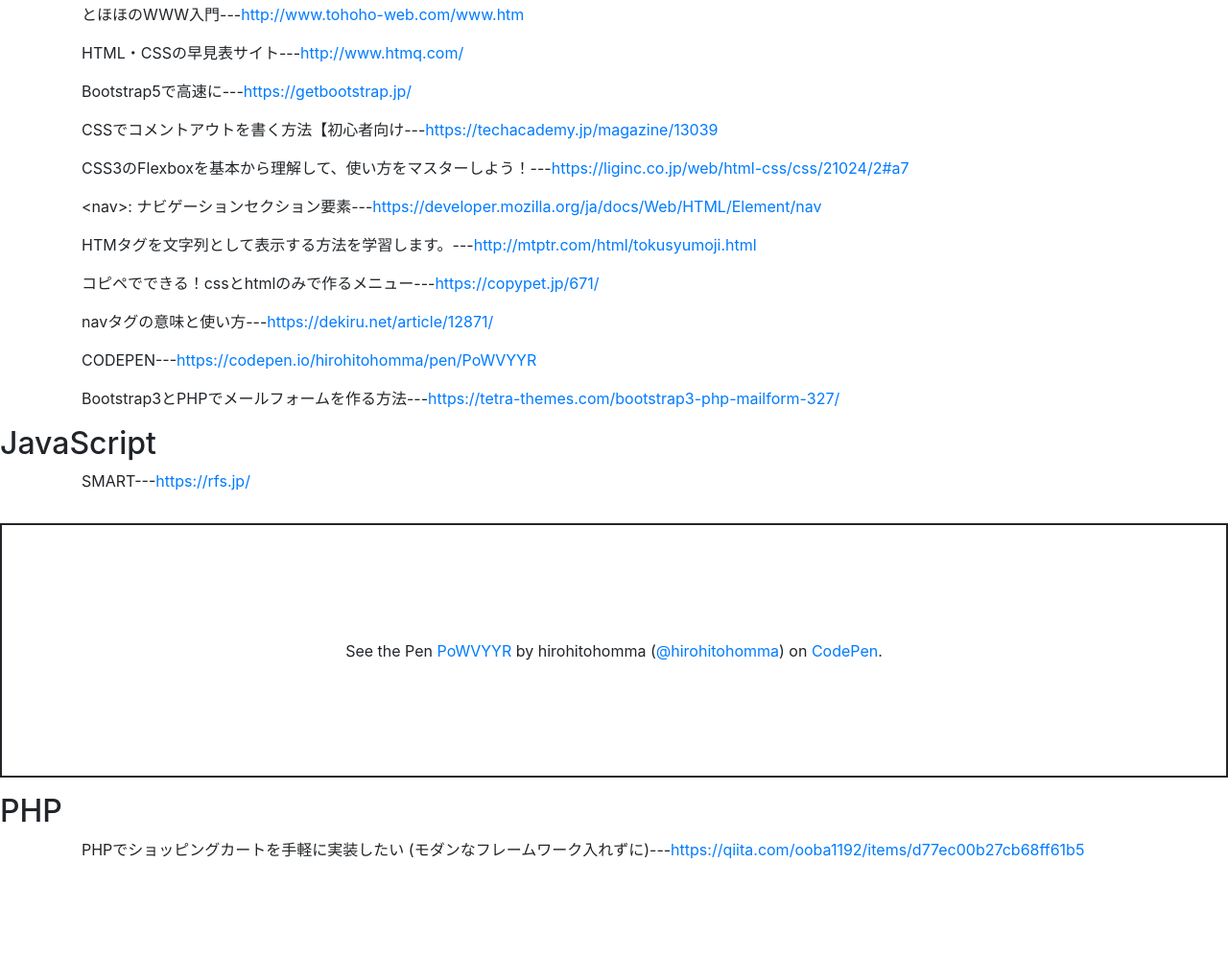
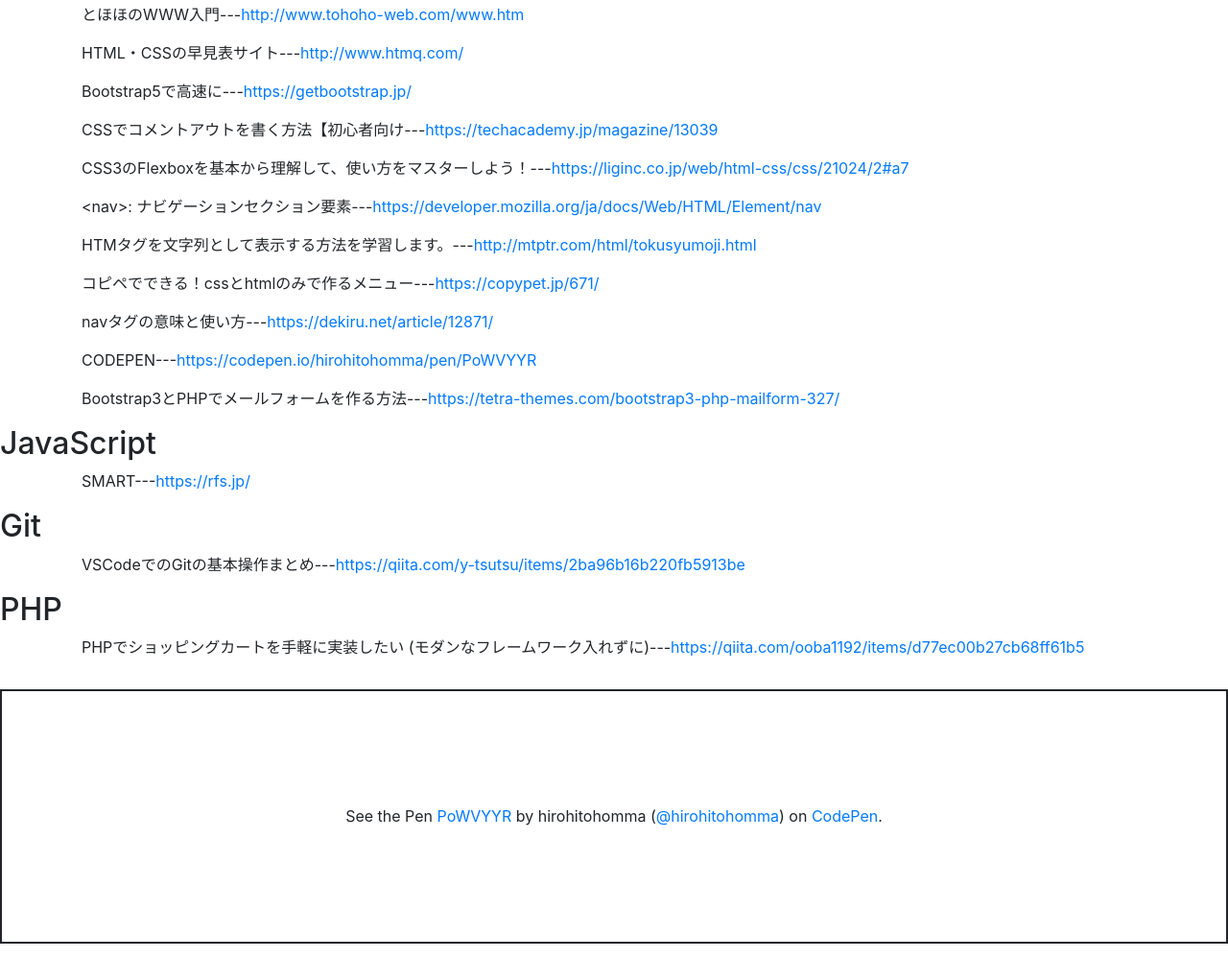
Before and after one commit to hirohitohomma/link, a plain HTML site: page index.html in a window 1280 px wide. Shown: the part 1076-2075 px from the top of the page at 96% size. Before the commit the page ends 1989 px from the top, so only its background shows below. Drawn offline with nearby package versions, Linux system fonts and the light colour scheme; a script that the page names is missing.

Commit message:
Add files via upload

```diff
--- a/index.html
+++ b/index.html
@@ -217,18 +217,25 @@
               <div><a href="https://rfs.jp/" target="_blank">https://rfs.jp/</a></div>
             </div>
 
+            <h2 id="Git">Git</h2>
+            <div class="container">
+              <div><p>VSCodeでのGitの基本操作まとめ---</p></div>
+              <div><a href="https://qiita.com/y-tsutsu/items/2ba96b16b220fb5913be" target="_blank">https://qiita.com/y-tsutsu/items/2ba96b16b220fb5913be</a></div>
+            </div>
+
+            <h2 id="PHP">PHP</h2>
+            <div class="container">
+              <div><p>PHPでショッピングカートを手軽に実装したい (モダンなフレームワーク入れずに)---</p></div>
+              <div><a href="https://qiita.com/ooba1192/items/d77ec00b27cb68ff61b5" target="_blank">https://qiita.com/ooba1192/items/d77ec00b27cb68ff61b5</a></div>
+            </div>
+
+
             <p class="codepen" data-height="265" data-theme-id="light" data-default-tab="js,result" data-user="hirohitohomma" data-slug-hash="PoWVYYR" style="height: 265px; box-sizing: border-box; display: flex; align-items: center; justify-content: center; border: 2px solid; margin: 1em 0; padding: 1em;" data-pen-title="PoWVYYR">
               <span>See the Pen <a href="https://codepen.io/hirohitohomma/pen/PoWVYYR">
               PoWVYYR</a> by hirohitohomma (<a href="https://codepen.io/hirohitohomma">@hirohitohomma</a>)
               on <a href="https://codepen.io">CodePen</a>.</span>
             </p>
             <script async src="https://cpwebassets.codepen.io/assets/embed/ei.js"></script>
-
-            <h2 id="PHP">PHP</h2>
-            <div class="container">
-              <div><p>PHPでショッピングカートを手軽に実装したい (モダンなフレームワーク入れずに)---</p></div>
-              <div><a href="https://qiita.com/ooba1192/items/d77ec00b27cb68ff61b5" target="_blank">https://qiita.com/ooba1192/items/d77ec00b27cb68ff61b5</a></div>
-            </div>
         </main>
         <footer>
 
```
